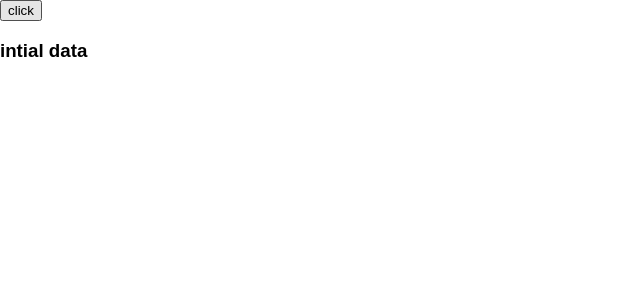
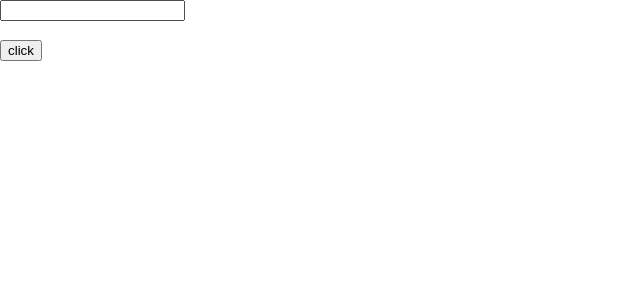
Before and after one commit to shablcuShaluRai/React-Tutorial, a React (Create React App) app: page / in a window 1280 px wide. Shown: the top 300 px of the page, without its empty margins (0-640 px from the left). Built offline with nearby package versions, Linux system fonts and the light colour scheme.

Commit message:
React ref

```diff
--- a/src/App.js
+++ b/src/App.js
@@ -1,12 +1,12 @@
 import React, { Component } from 'react';
-import Content from "./Content"
+import ReactDOM from 'react-dom';
 
 import './App.css';
 
 
 class App extends Component {
 state={
-  data: 'intial data  '
+  data: ' '
 }
 ////////  using Arrow function///////
 //An arrow function expression has a shorter syntax than a function expression and does not bind its own this,
@@ -15,21 +15,24 @@ state={
 
 
 //updateState is used to update the input value of form
- updateState = ()=>{
+ updateState = (e)=>{
   //  The target event property returns the element that triggered the event.
-   this.setState({data: ' updated from child component '})
+   this.setState({data: e.target.value})
+ }
+ //is used for clear the data.
+ clearQuery = () => {
+   this.setState({data : ' '})
+  //  ReactDOM.findDOMNode(this.refs.myInput).focus();
  }
 
   render(){
     return(
 <div>
-<Content
-dataProp = {this.state.data}
-onUpdate = {this.updateState}
-
-
-/>
-
+{/*The ref is used to return a reference to your element. Refs should be avoided in most cases but they can be useful when  need DOM measurements or to add methods to our components.*/}
+{/* <input value= {this.state.data} onChange ={this.updateState}   ref = "myInput"/>*/}
+<input value= {this.state.data} onChange ={this.updateState}/>
+<h3>{this.state.data}</h3>
+<button onClick = {this.clearQuery} > click </button>
 </div>
 
 
--- a/src/Content.js
+++ /dev/null
@@ -1,16 +0,0 @@
-import React,{ Component } from 'react'
-
-class Content extends Component{
-
-
-render(){
-  return(
-    <div>
-       <button onClick= {this.props.onUpdate}>click</button>
-       <h3> {this.props.dataProp}</h3>
-   </div>
-  )
-}
-
-}
-export default Content
```
